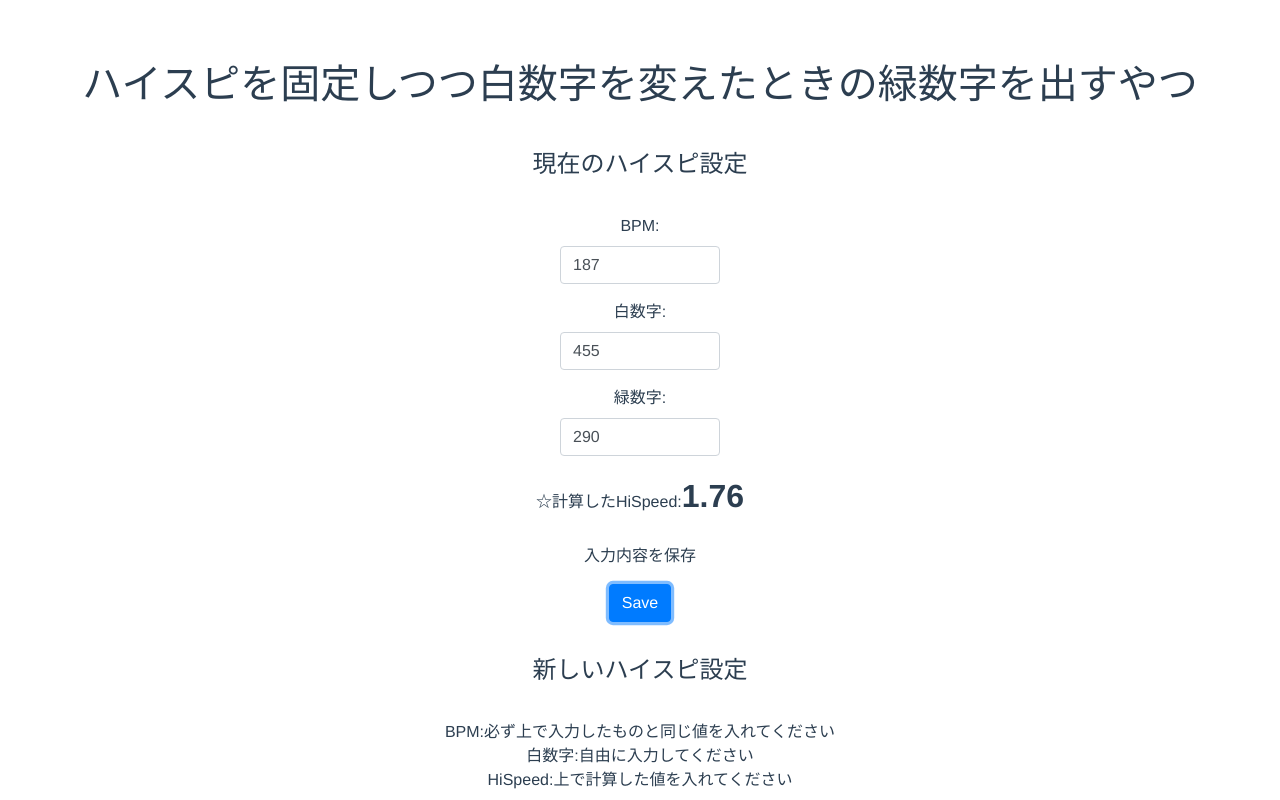
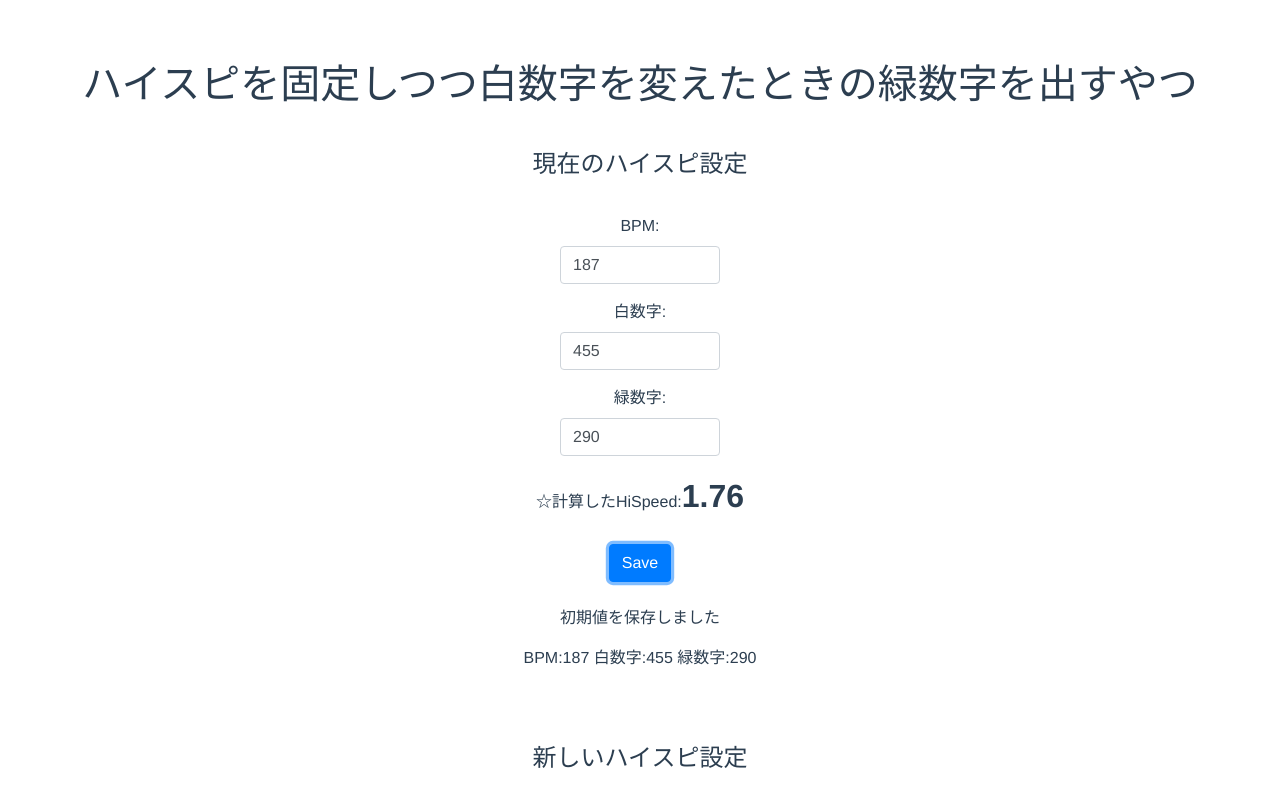
Before and after one commit to sss-szk/hispeed-calc, a Vue app: page / in a window 1280 px wide. Both pictures are taken after a click on the button "Save". Shown: the top 800 px of the page. Built offline with nearby package versions, Linux system fonts and the light colour scheme.

Commit message:
保存ボタン押下時のメッセージを追加

```diff
--- a/src/App.vue
+++ b/src/App.vue
@@ -2,9 +2,13 @@
   <h1>ハイスピを固定しつつ白数字を変えたときの緑数字を出すやつ</h1>
   <label class="subtitle">現在のハイスピ設定</label>
   <HispeedCalculator v-model:bpm="bpm" v-model:white="white" v-model:green="green"></HispeedCalculator>
-  <p>入力内容を保存</p>
   <button type="button" class="btn btn-primary" @click="saveToCookies">Save</button>
-  <br class="button" />
+  <div v-if="isMessageVisible">
+    <br />
+    <p>初期値を保存しました</p>
+    <p>BPM:{{ this.bpm }} 白数字:{{ this.white }} 緑数字:{{ this.green }} </p>
+  </div>
+  <br />
   <label class="subtitle">新しいハイスピ設定</label>
   <GreenCalculator v-model:bpm="bpm"></GreenCalculator>
 </template>
@@ -25,7 +29,8 @@ export default {
       // フォーム初期値
       bpm: 187,
       white: 455,
-      green: 290
+      green: 290,
+      isMessageVisible: false,
     }
   },
   methods: {
@@ -33,6 +38,7 @@ export default {
       Cookies.set('bpm', this.bpm, { expires: 30 });
       Cookies.set('white', this.white, { expires: 30 });
       Cookies.set('green', this.green, { expires: 30 });
+      this.showMessage();
     },
     loadFromCookies() {
       const savedBpm = Cookies.get('bpm');
@@ -43,6 +49,17 @@ export default {
       if (savedWhite !== undefined) this.white = parseInt(savedWhite);
       if (savedGreen !== undefined) this.green = parseInt(savedGreen);
     },
+    showMessage() {
+      this.isMessageVisible = true;
+    },
+    closeMessage() {
+      if (this.isMessageVisible) this.isMessageVisible = false;
+    },
+  },
+  watch: {
+    bpm: 'closeMessage',
+    white: 'closeMessage',
+    green: 'closeMessage',
   },
   mounted(){
     this.loadFromCookies();
```
